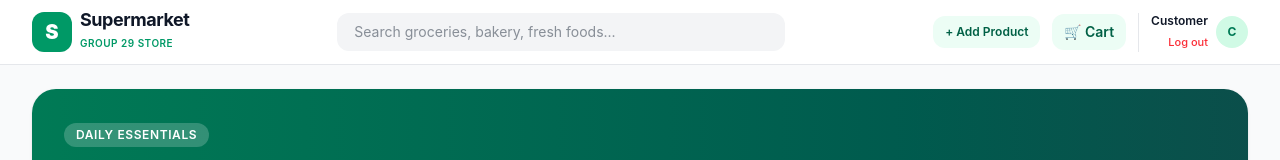
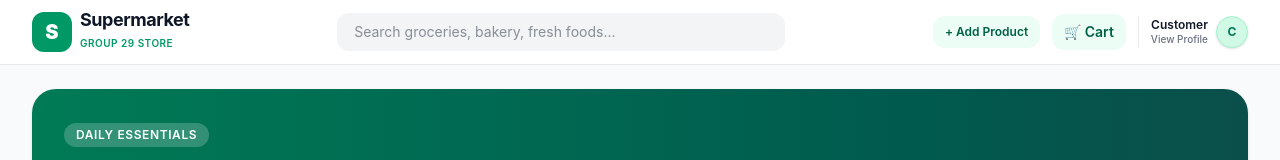
Before and after one commit to dhaniel073/capstone_frontend_project_group_29, a React (Vite) app: page /home in a window 1280 px wide. Shown: the top 160 px of the page. Built offline with nearby package versions, Linux system fonts and the light colour scheme; no server answers.

Commit message:
Refactor user profile button and styling
Updated user profile section with improved styling and removed logout button.

```diff
--- a/src/Home.jsx
+++ b/src/Home.jsx
@@ -202,7 +202,7 @@ export default function Home() {
                 + Add Product
               </button>
 
-              {/* Cart Button */}
+                            {/* Cart Button */}
               <button
                 onClick={() => navigate("/cart")}
                 className="relative p-2 px-3 rounded-xl bg-emerald-50 text-emerald-800 hover:bg-emerald-100 transition flex items-center gap-2 cursor-pointer"
@@ -215,23 +215,25 @@ export default function Home() {
                 )}
               </button>
 
-              {/* User Profile */}
-              <div className="flex items-center gap-2 border-l border-gray-200 pl-3">
+              {/* User Profile / Account Link */}
+              <button
+                onClick={() => navigate("/profile")}
+                className="flex items-center gap-2 border-l border-gray-200 pl-3 group text-left cursor-pointer hover:opacity-80 transition"
+                title="View Profile"
+              >
                 <div className="text-right hidden md:block">
-                  <p className="text-xs font-semibold text-gray-900 leading-tight">
+                  <p className="text-xs font-semibold text-gray-900 group-hover:text-emerald-700 transition leading-tight">
                     {user.name}
                   </p>
-                  <button
-                    onClick={handleLogout}
-                    className="text-[11px] text-red-500 hover:underline font-medium cursor-pointer"
-                  >
-                    Log out
-                  </button>
+                  <span className="text-[10px] text-gray-500 font-medium block">
+                    View Profile
+                  </span>
                 </div>
-                <div className="w-8 h-8 rounded-full bg-emerald-100 text-emerald-700 flex items-center justify-center font-bold text-xs uppercase">
+                <div className="w-8 h-8 rounded-full bg-emerald-100 text-emerald-700 flex items-center justify-center font-bold text-xs uppercase shadow-sm border border-emerald-200">
                   {user.name ? user.name.charAt(0) : "U"}
                 </div>
-              </div>
+              </button>
+
             </div>
           </div>
         </header>
```
